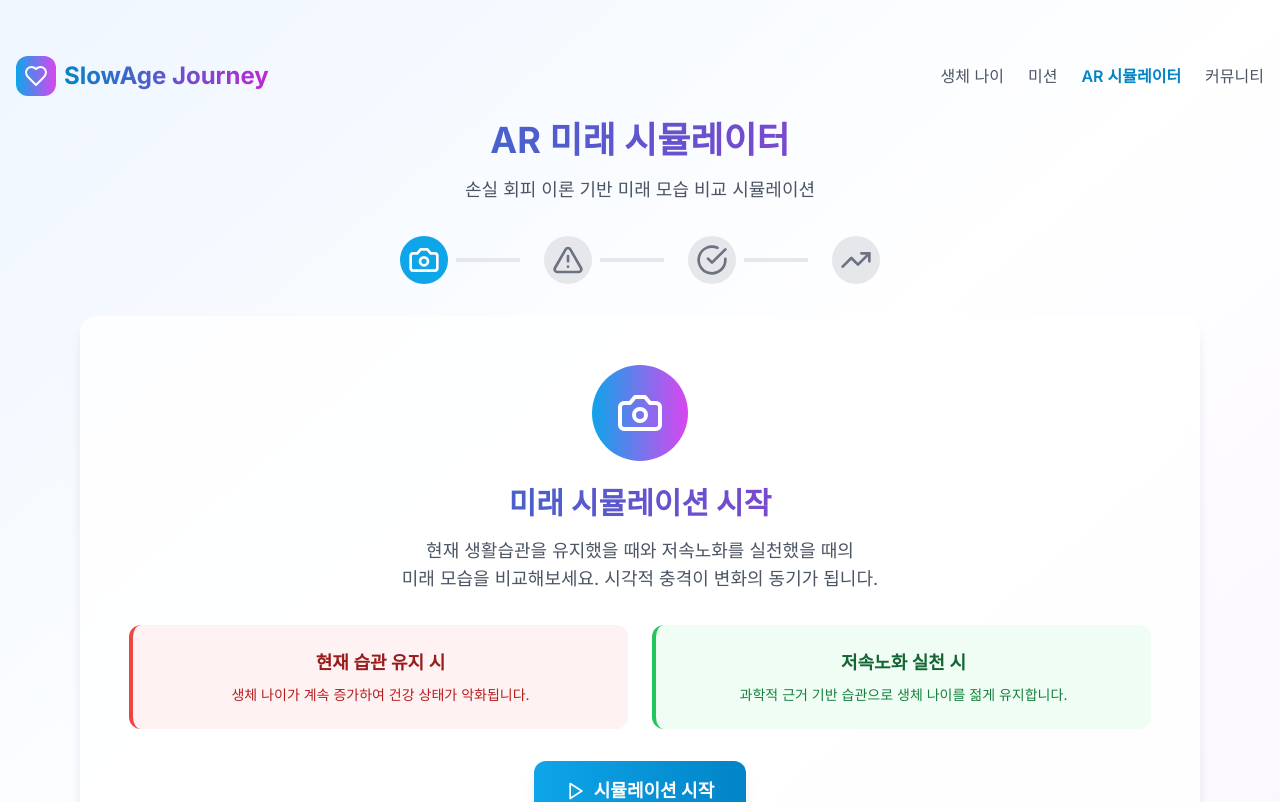
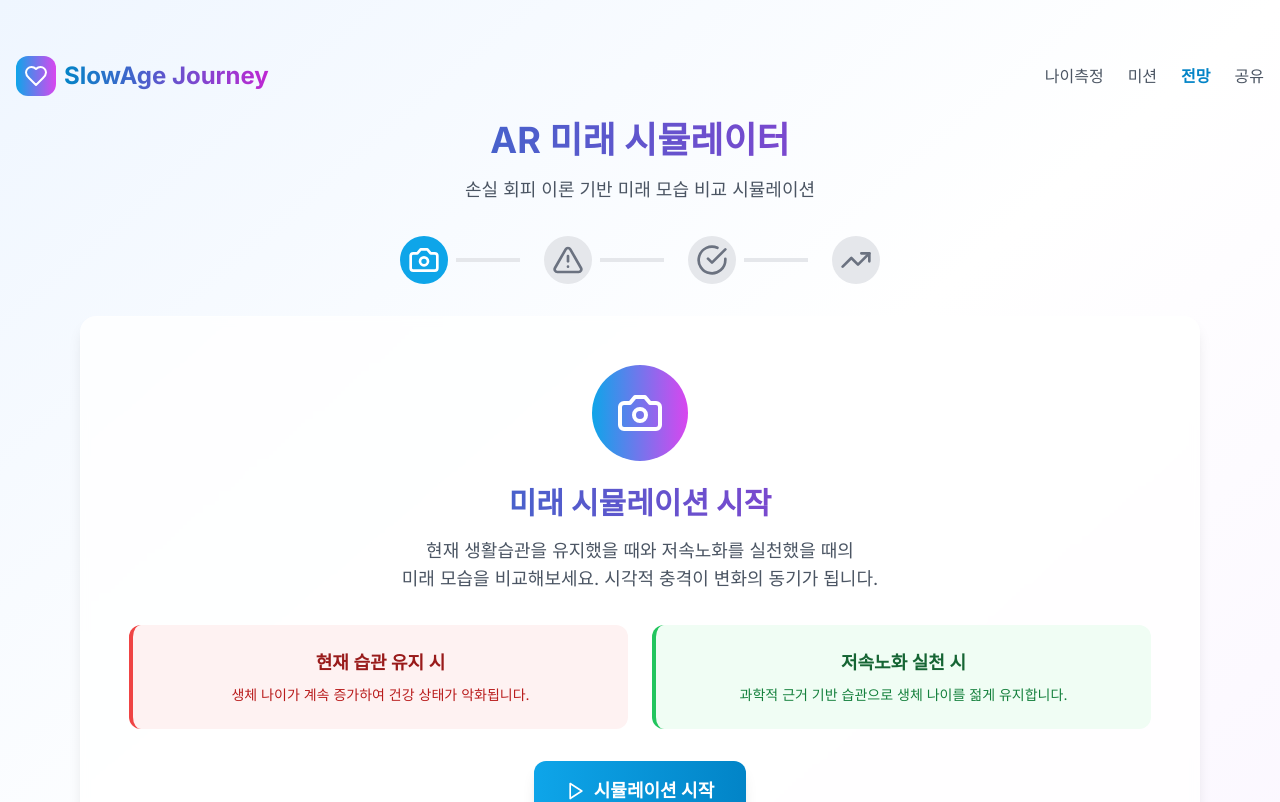
Before and after one commit to snoh/slowaging, a Next.js app: page /ar-simulator in a window 1280 px wide. Shown: the top 802 px of the page. Built offline with nearby package versions, Linux system fonts and the light colour scheme.

Commit message:
Update: 네비게이션 메뉴를 간결하고 명확하게 개선 (나이측정, 미션, 전망, 공유)

```diff
--- a/app/ar-simulator/page.tsx
+++ b/app/ar-simulator/page.tsx
@@ -154,10 +154,10 @@ export default function ARSimulator() {
             <span className="text-2xl font-bold gradient-text">SlowAge Journey</span>
           </div>
           <div className="hidden md:flex items-center space-x-6">
-            <a href="/" className="text-gray-600 hover:text-primary-600 transition-colors">생체 나이</a>
+            <a href="/" className="text-gray-600 hover:text-primary-600 transition-colors">나이측정</a>
             <a href="/missions" className="text-gray-600 hover:text-primary-600 transition-colors">미션</a>
-            <a href="/ar-simulator" className="text-primary-600 font-semibold">AR 시뮬레이터</a>
-            <a href="/community" className="text-gray-600 hover:text-primary-600 transition-colors">커뮤니티</a>
+            <a href="/ar-simulator" className="text-primary-600 font-semibold">전망</a>
+            <a href="/community" className="text-gray-600 hover:text-primary-600 transition-colors">공유</a>
           </div>
         </div>
       </nav>
--- a/app/community/page.tsx
+++ b/app/community/page.tsx
@@ -270,10 +270,10 @@ export default function Community() {
             <span className="text-2xl font-bold gradient-text">SlowAge Journey</span>
           </div>
           <div className="hidden md:flex items-center space-x-6">
-            <a href="/" className="text-gray-600 hover:text-primary-600 transition-colors">생체 나이</a>
+            <a href="/" className="text-gray-600 hover:text-primary-600 transition-colors">나이측정</a>
             <a href="/missions" className="text-gray-600 hover:text-primary-600 transition-colors">미션</a>
-            <a href="/ar-simulator" className="text-gray-600 hover:text-primary-600 transition-colors">AR 시뮬레이터</a>
-            <a href="/community" className="text-primary-600 font-semibold">커뮤니티</a>
+            <a href="/ar-simulator" className="text-gray-600 hover:text-primary-600 transition-colors">전망</a>
+            <a href="/community" className="text-primary-600 font-semibold">공유</a>
           </div>
         </div>
       </nav>
--- a/app/missions/page.tsx
+++ b/app/missions/page.tsx
@@ -323,10 +323,10 @@ export default function DailyMissions() {
             <span className="text-2xl font-bold gradient-text">SlowAge Journey</span>
           </div>
           <div className="hidden md:flex items-center space-x-6">
-            <a href="/" className="text-gray-600 hover:text-primary-600 transition-colors">생체 나이</a>
+            <a href="/" className="text-gray-600 hover:text-primary-600 transition-colors">나이측정</a>
             <a href="/missions" className="text-primary-600 font-semibold">미션</a>
-            <a href="/ar-simulator" className="text-gray-600 hover:text-primary-600 transition-colors">AR 시뮬레이터</a>
-            <a href="/community" className="text-gray-600 hover:text-primary-600 transition-colors">커뮤니티</a>
+            <a href="/ar-simulator" className="text-gray-600 hover:text-primary-600 transition-colors">전망</a>
+            <a href="/community" className="text-gray-600 hover:text-primary-600 transition-colors">공유</a>
           </div>
         </div>
       </nav>
--- a/app/page.tsx
+++ b/app/page.tsx
@@ -175,10 +175,10 @@ export default function BiologicalAgeCalculator() {
             <span className="text-2xl font-bold gradient-text">SlowAge Journey</span>
           </div>
           <div className="hidden md:flex items-center space-x-6">
-            <a href="/" className="text-primary-600 font-semibold">건강 진단</a>
-            <a href="/missions" className="text-gray-600 hover:text-primary-600 transition-colors">일일 챌린지</a>
-            <a href="/ar-simulator" className="text-gray-600 hover:text-primary-600 transition-colors">미래 전망</a>
-            <a href="/community" className="text-gray-600 hover:text-primary-600 transition-colors">공유하기</a>
+            <a href="/" className="text-primary-600 font-semibold">나이측정</a>
+            <a href="/missions" className="text-gray-600 hover:text-primary-600 transition-colors">미션</a>
+            <a href="/ar-simulator" className="text-gray-600 hover:text-primary-600 transition-colors">전망</a>
+            <a href="/community" className="text-gray-600 hover:text-primary-600 transition-colors">공유</a>
           </div>
         </div>
       </nav>
```
